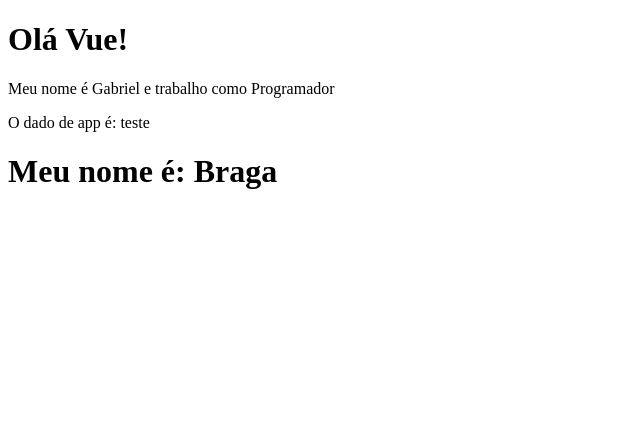
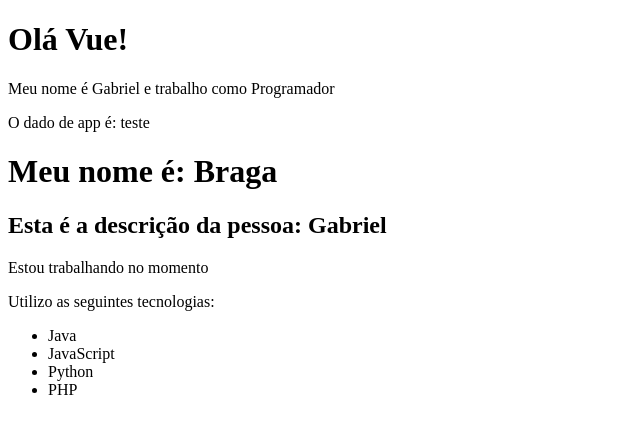
Before and after one commit to bragabriel/VueJS, a Vue app in the folder Curso-VueJS/vue-project/: page / in a window 1280 px wide. Shown: the top 434 px of the page, without its empty margins (0-640 px from the left). Built offline with nearby package versions, Linux system fonts and the light colour scheme.

Commit message:
feat: components hierarchy

```diff
--- a/Curso-VueJS/vue-project/src/App.vue
+++ b/Curso-VueJS/vue-project/src/App.vue
@@ -3,6 +3,7 @@
       <PrimeiroComponente/>
       <p>O dado de app é: {{testando}}</p>
       <LifeCycle/>
+      <Pessoa/>
     </div>
 </template>
 
@@ -10,12 +11,16 @@
 <script>
   import PrimeiroComponente from './components/PrimeiroComponente.vue'
   import LifeCycle from './components/LifeCycle.vue'
+  import Pessoa from './components/Pessoa.vue'
+
 
   export default{
-    name: 'App', //exportando o componente App
+
+name: 'App', //exportando o componente App
     components: {
       PrimeiroComponente, //exportando outros componentes
-      LifeCycle
+      LifeCycle,
+      Pessoa
     },
     data(){
       return{
--- /dev/null
+++ b/Curso-VueJS/vue-project/src/components/Info.vue
@@ -0,0 +1,23 @@
+<template>
+    <div>
+        <p>Estou trabalhando no momento</p>
+        <p>Utilizo as seguintes tecnologias:</p>
+        <ul>
+            <li>Java</li>
+            <li>JavaScript</li>
+            <li>Python</li>
+            <li>PHP</li>
+        </ul>
+    </div>
+</template>
+
+<script>
+    export default{
+        name: 'Info',
+        data(){
+            return{
+
+            }
+        }
+    }
+</script>
--- /dev/null
+++ b/Curso-VueJS/vue-project/src/components/Pessoa.vue
@@ -0,0 +1,23 @@
+<template>
+    <div>
+        <h2>Esta é a descrição da pessoa: {{nome}}</h2>
+        <Info/>
+    </div>
+</template>
+
+<script>
+import Info from './Info.vue'
+
+    export default{
+    name: "Pessoa",
+    components: {
+        Info
+    },
+    data() {
+        return {
+            nome: "Gabriel"
+        };
+    },
+    components: { Info }
+}
+</script>
```
